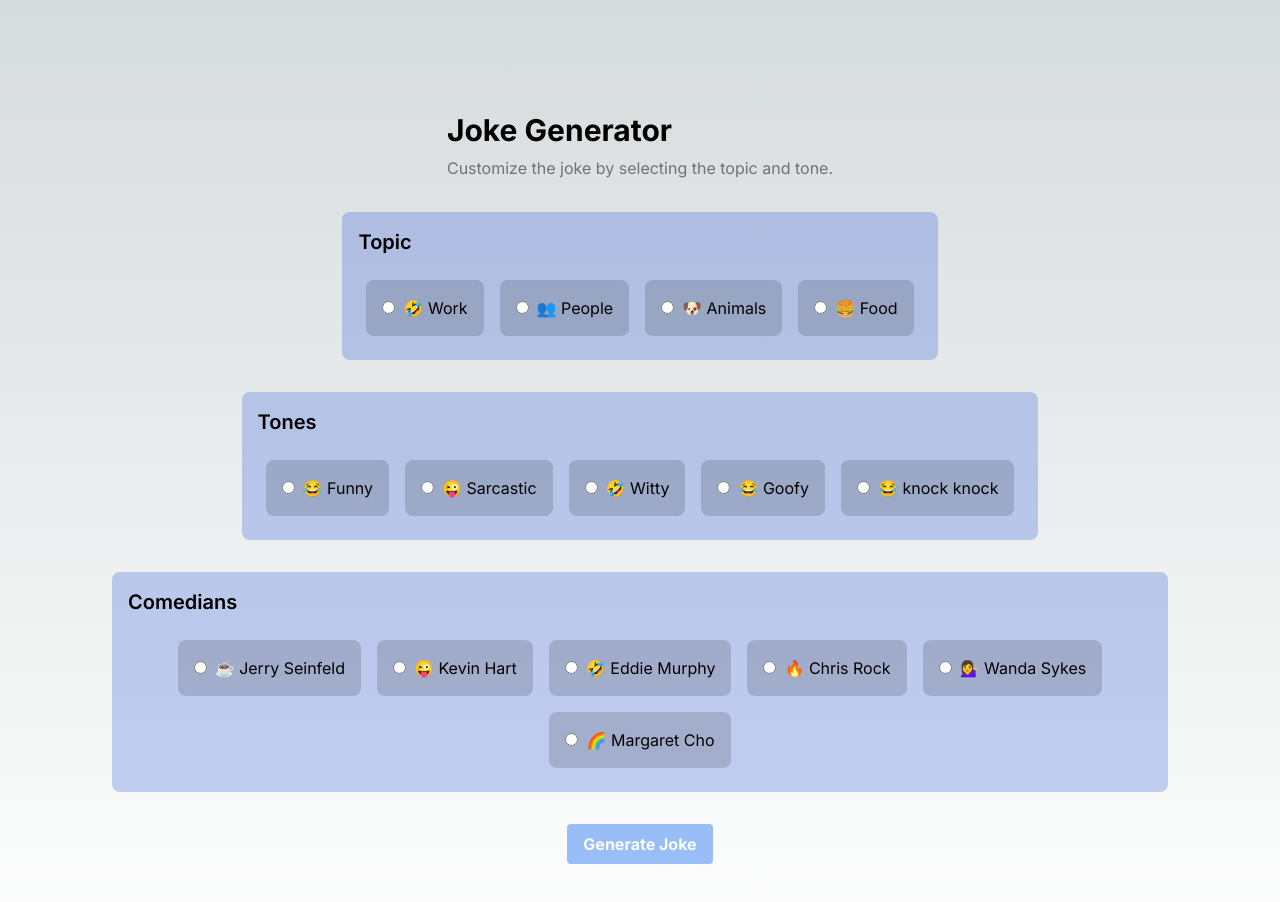
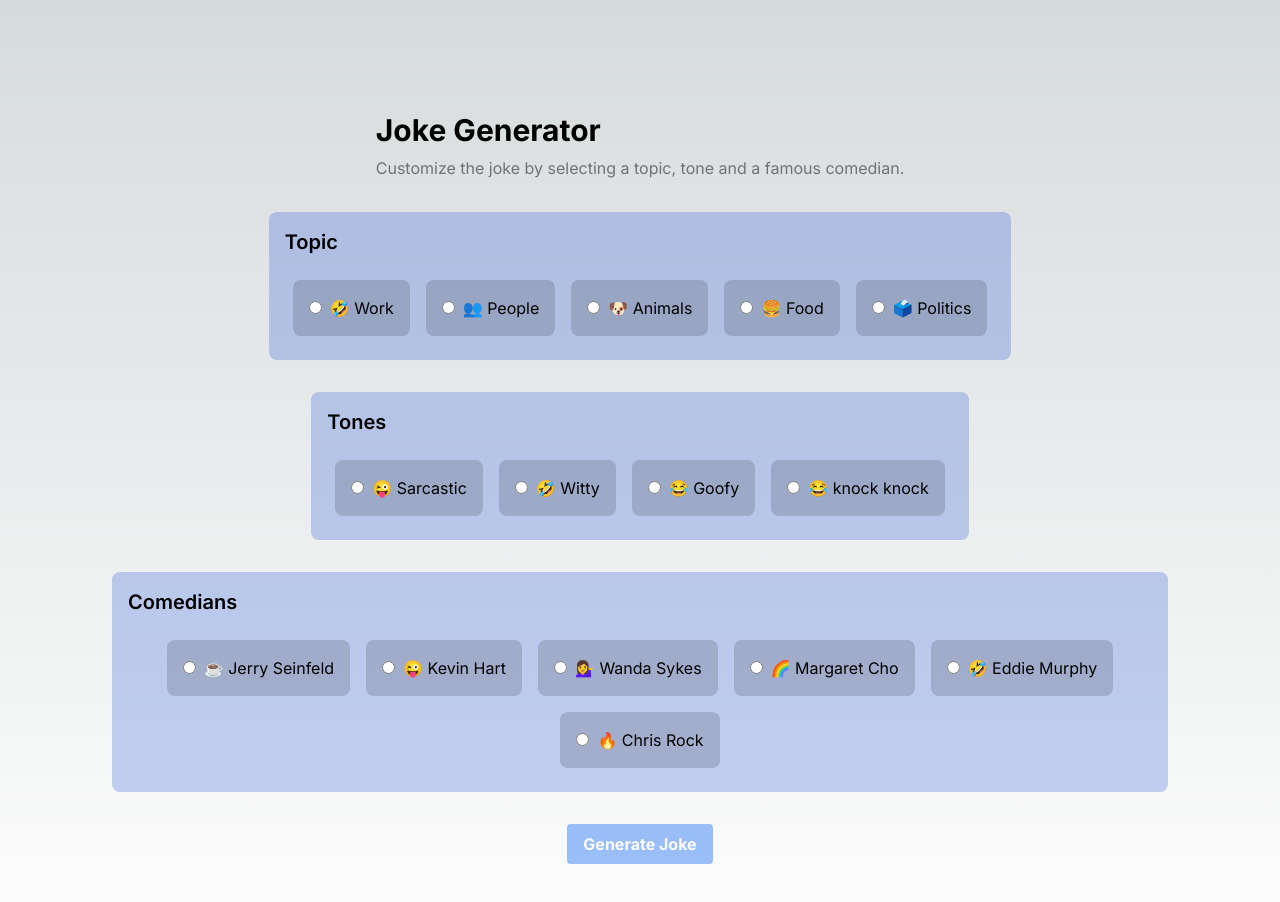
Before and after one commit to EddieSandler/NextJS-joke-generator, a Next.js app: page / in a window 1280 px wide. Shown: the top 902 px of the page. Built offline with nearby package versions, Linux system fonts and the light colour scheme.

Commit message:
gui updates

```diff
--- a/app/page.tsx
+++ b/app/page.tsx
@@ -10,9 +10,10 @@ export default function JokeGenerator() {
     { emoji: "👥", value: "People" },
     { emoji: "🐶", value: "Animals" },
     { emoji: "🍔", value: "Food" },
+    { emoji: "🗳️", value: "Politics" },
   ];
   const tones = [
-    { emoji: "😂", value: "Funny" },
+
     { emoji: "😜", value: "Sarcastic" },
     { emoji: "🤣", value: "Witty" },
     { emoji: "😂", value: "Goofy" },
@@ -22,10 +23,11 @@ export default function JokeGenerator() {
 
       { emoji: "☕️", value: "Jerry Seinfeld" },
       { emoji: "😜", value: "Kevin Hart" },
+      { emoji: "💁‍♀️", value: "Wanda Sykes" },
+      { emoji: "🌈", value: "Margaret Cho" },
       { emoji: "🤣", value: "Eddie Murphy" },
       { emoji: "🔥", value: "Chris Rock" },
-      { emoji: "💁‍♀️", value: "Wanda Sykes" },
-      { emoji: "🌈", value: "Margaret Cho" }
+
 
   ];
   const [state, setState] = useState({
@@ -50,7 +52,7 @@ export default function JokeGenerator() {
           <div className="space-y-2">
             <h2 className="text-3xl font-bold">Joke Generator</h2>
             <p className="text-zinc-500 dark:text-zinc-400">
-              Customize the joke by selecting the topic and tone.
+              Customize the joke by selecting a topic, tone and a famous comedian.
             </p>
           </div>
 
```
